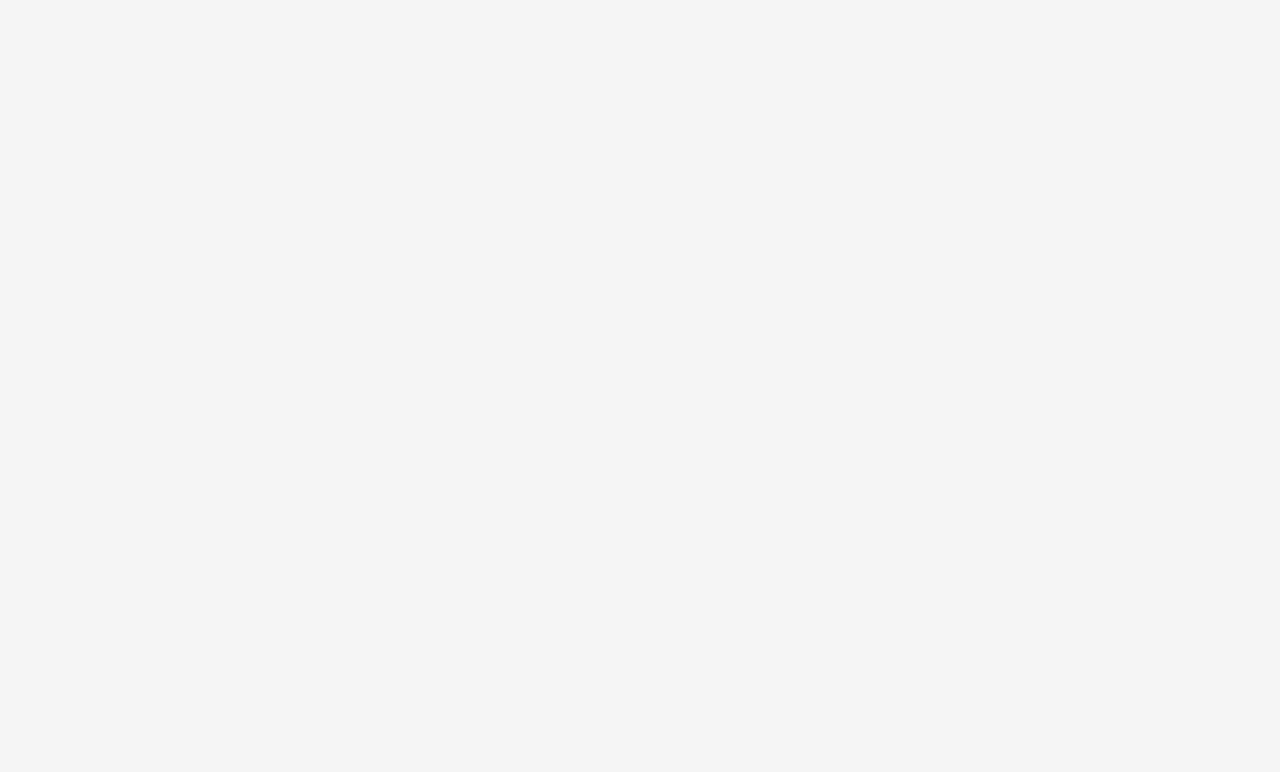
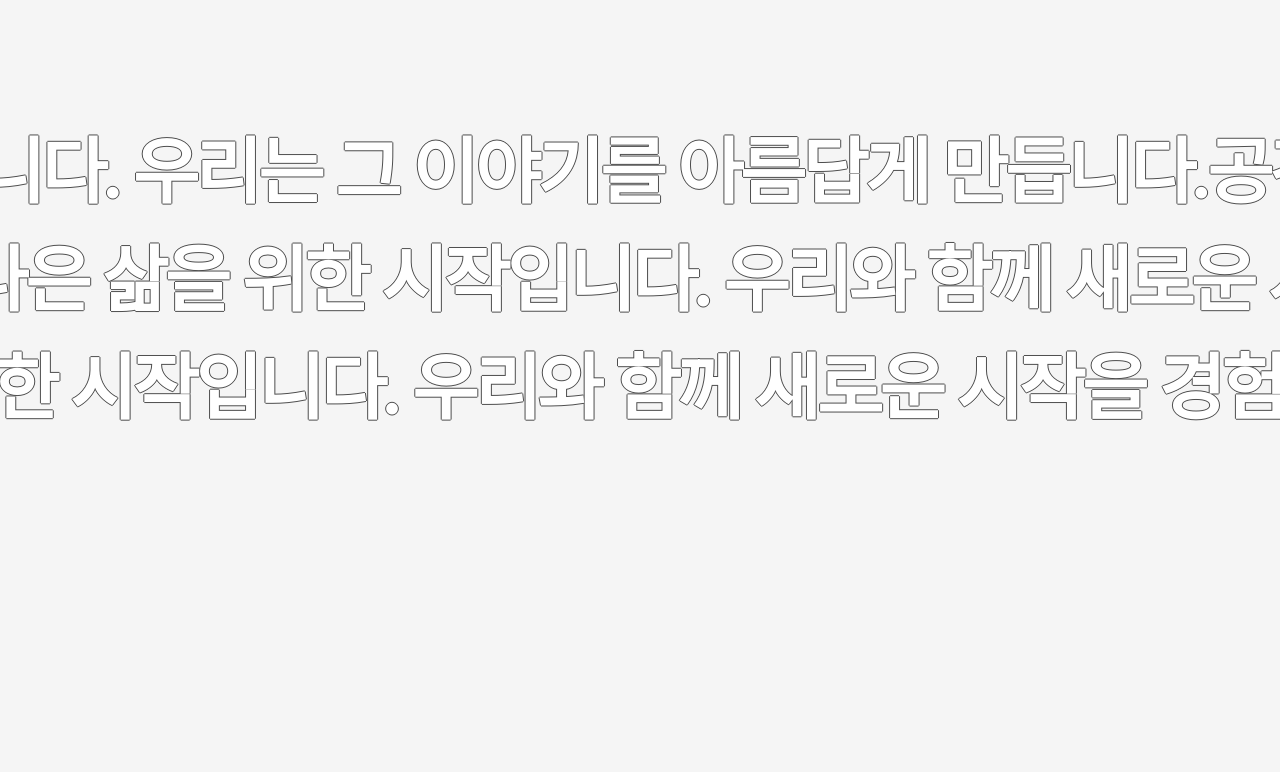
Before and after one commit to jyh2610/InternShipProject_NEXT.JS, a Next.js app in the folder front/: page / in a window 1280 px wide. Shown: the part 3240-4012 px from the top of the page. Built offline with nearby package versions, Linux system fonts and the light colour scheme; a web font is replaced by a local one.

Commit message:
Fix:섹션4 애니메이션 수정

```diff
--- a/front/src/components/ParallaxText.tsx
+++ b/front/src/components/ParallaxText.tsx
@@ -29,7 +29,7 @@ function ParallaxText({ children, baseVelocity = 100 }: ParallaxProps) {
 
   //   움직이는 범위 조절
 
-  const x = useTransform(baseX, (v) => `${wrap(0, -100, v)}%`);
+  const x = useTransform(baseX, (v) => `${wrap(-25, -70, v)}%`);
 
   const directionFactor = useRef<number>(1);
   useAnimationFrame((t, delta) => {
--- a/front/src/components/main/SectionFour.tsx
+++ b/front/src/components/main/SectionFour.tsx
@@ -4,7 +4,7 @@ import ParallaxText from "../ParallaxText";
 function SectionFour() {
   return (
     <>
-      <div data-anchor="Page 2" className="text-7xl h-screen mt-[50%] " style={{ overflow: "hidden" }}>
+      <div data-anchor="Page 2" className="text-7xl h-[70vh]" style={{ overflow: "hidden" }}>
         <ParallaxText baseVelocity={-4}>공간은 이야기를 품고 있습니다. 우리는 그 이야기를 아름답게 만듭니다.</ParallaxText>
         <ParallaxText baseVelocity={3}>인테리어는 더 나은 삶을 위한 시작입니다. 우리와 함께 새로운 시작을 경험하세요.</ParallaxText>
         <ParallaxText baseVelocity={-4}>인테리어는 더 나은 삶을 위한 시작입니다. 우리와 함께 새로운 시작을 경험하세요.</ParallaxText>
```
